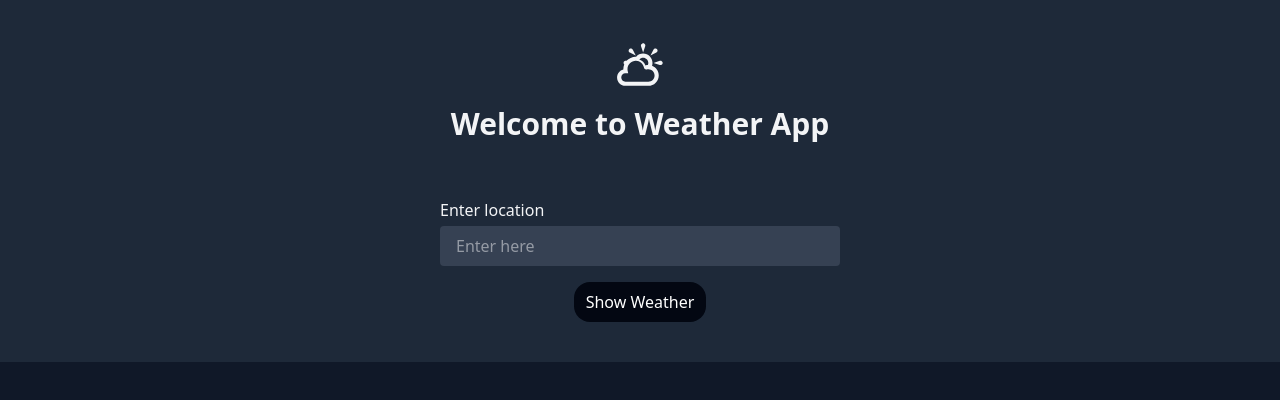
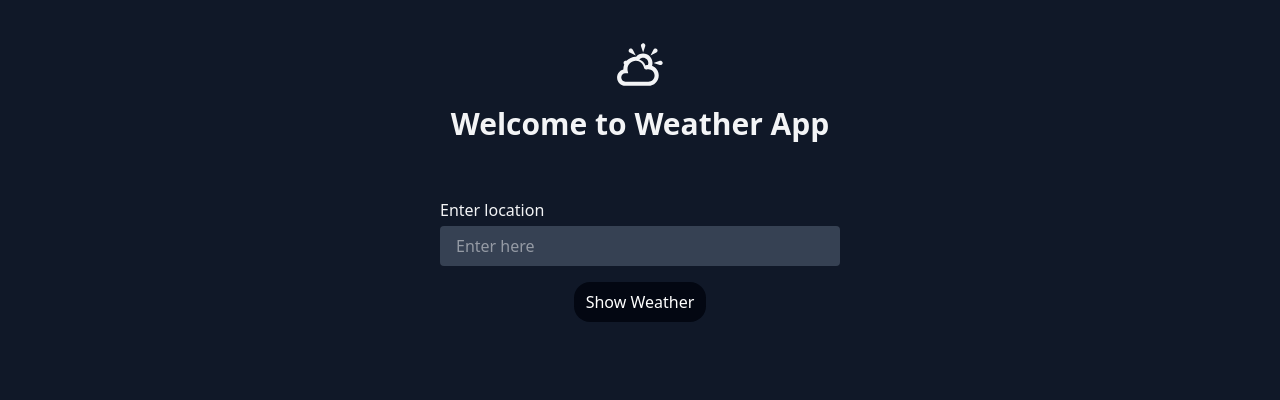
Before and after one commit to SHUBH-Bhardwaj031/Weather-App, a React (Vite) app: page / in a window 1280 px wide. Shown: the top 400 px of the page. Built offline with nearby package versions, Linux system fonts and the light colour scheme.

Commit message:
Home.jsx

```diff
--- a/src/pages/Home.jsx
+++ b/src/pages/Home.jsx
@@ -10,7 +10,7 @@ function Home() {
     setLocation(event.target.value);
   }
   return (
-    <div className="p-10 bg-gray-800 items-center gap-4 flex flex-col justify-center">
+    <div className="p-10 items-center gap-4 flex flex-col justify-center">
       <TiWeatherPartlySunny size={50} />
       <h1 className="text-3xl font-semibold">Welcome to Weather App</h1>
 
```
